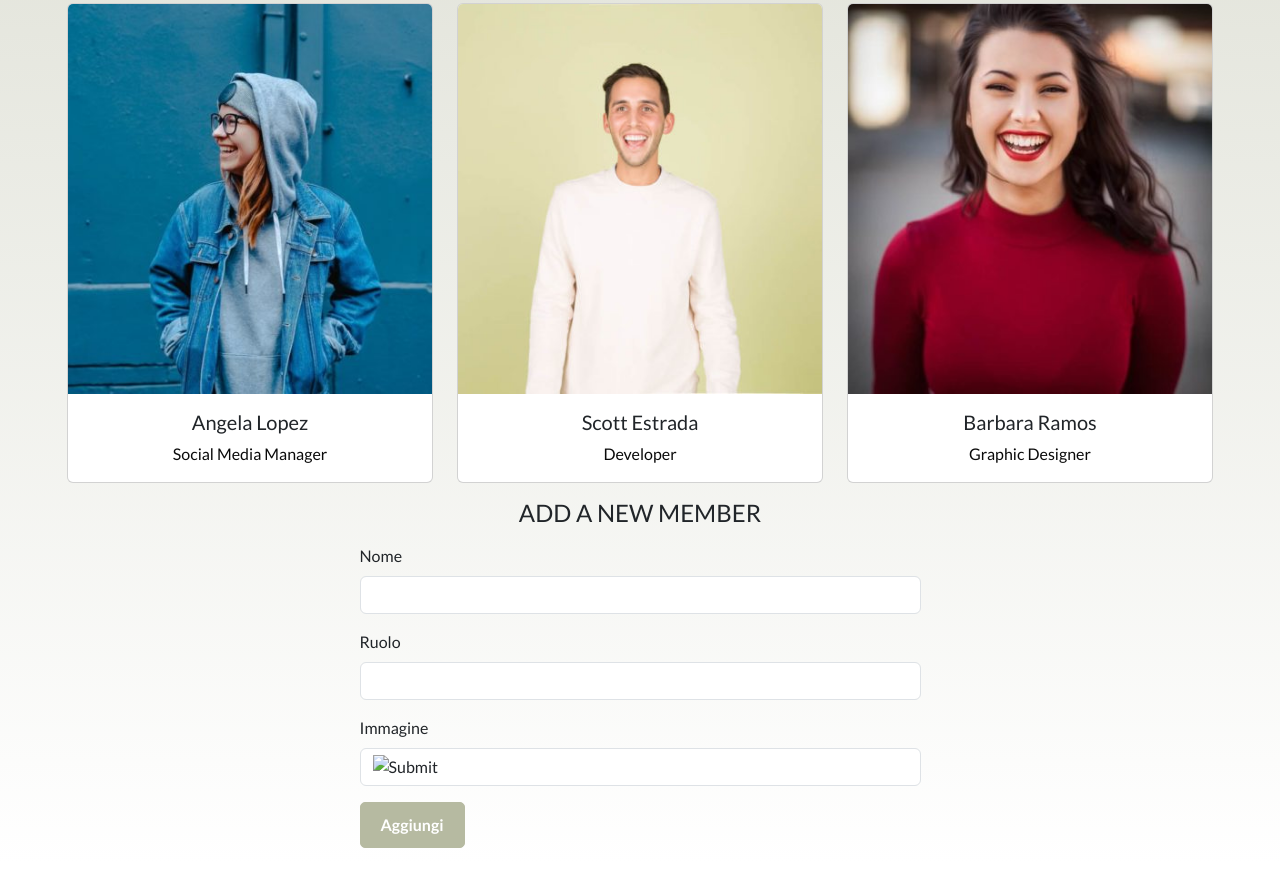
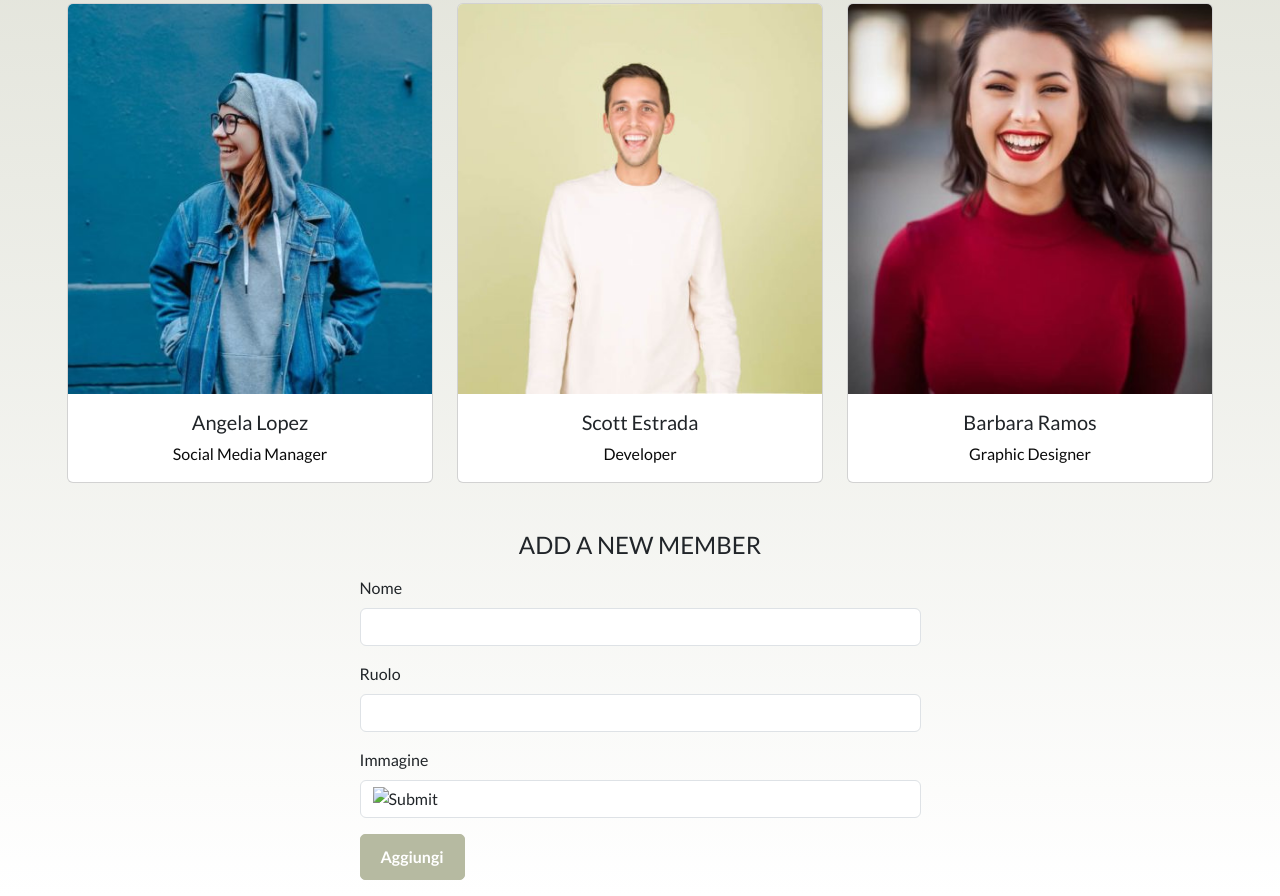
Before and after one commit to LuigiPascali/js-our-team, a plain HTML site: page index.html in a window 1280 px wide. Shown: the part 668-1564 px from the top of the page. Before the commit the page ends 1532 px from the top, so only its background shows below. Drawn offline with nearby package versions, Linux system fonts and the light colour scheme.

Commit message:
aggiunta commenti al codice js, esercizio completo

```diff
--- a/index.html
+++ b/index.html
@@ -47,13 +47,15 @@
                     Lorem ipsum dolor sit amet, consectetur adipisicing elit. Fugit est alias voluptas quaerat debitis ratione beatae eveniet nihil dolores et.
                 </p>
 
-                <div class="row" id="team-container"></div>
+                <div class="row" id="team-container">
+
+                </div>
 
                 <div class="row">
 
                     <div class="col-md-6 offset-md-3">
 
-                        <h4 class="text-center text-uppercase mb-3 mt-3">
+                        <h4 class="text-center text-uppercase mb-3 mt-5">
                             Add a new member
                         </h4>
 
--- a/js/script.js
+++ b/js/script.js
@@ -70,9 +70,13 @@ const teamMembers = [
     BONUS 2: Organizzare i singoli membri in card/schede.
 */
 
+// Seleziono il container delle card
+
 const teamContainer = document.querySelector('#team-container');
 
+// Itero attraverso ogni membro del team
 teamMembers.forEach(member => {
+    // Creo un elemento div per la card
   const memberCard = `
     <div class="col-md-4">
       <div class="card">
@@ -84,5 +88,7 @@ teamMembers.forEach(member => {
       </div>
     </div>
   `;
+
+// Aggiungo l'elemento div della card al contenitore delle card del tema
   teamContainer.innerHTML += memberCard;
 });
```
